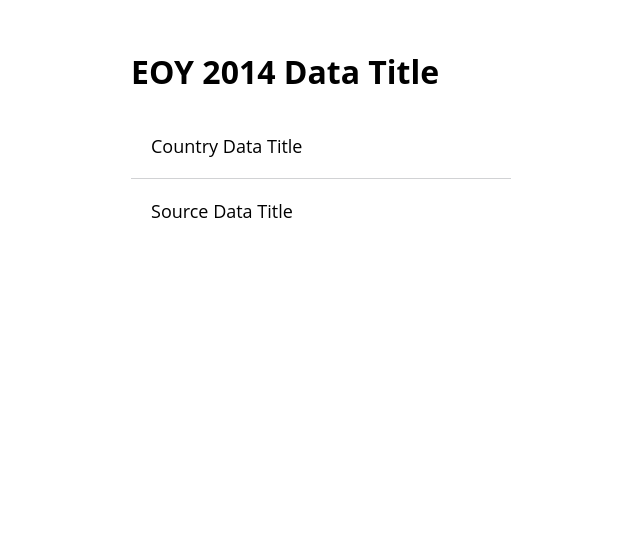
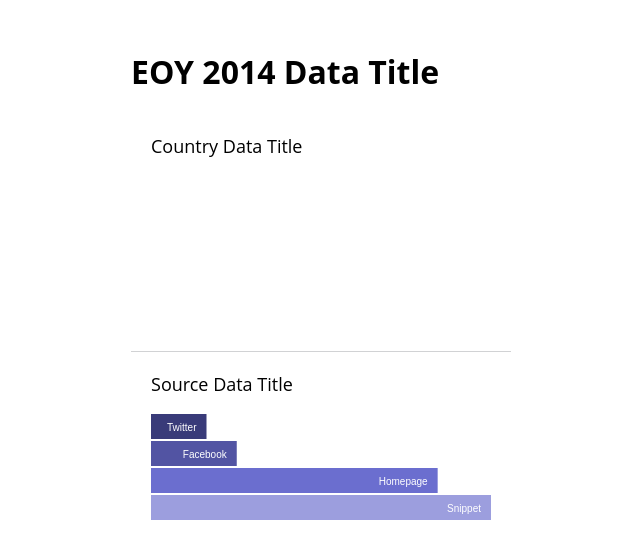
Before and after one commit to mozilla/eoy-charts, a website: page index.html in a window 1280 px wide. Shown: the whole page, without its empty margins (319-959 px from the left). Drawn offline with nearby package versions, Linux system fonts and the light colour scheme.

Commit message:
stubbing out source chart w. fake data

```diff
--- a/bower.json
+++ b/bower.json
@@ -14,5 +14,8 @@
     "bower_components",
     "test",
     "tests"
-  ]
+  ],
+  "dependencies": {
+    "d3": "~3.4.13"
+  }
 }
--- /dev/null
+++ b/charts.js
@@ -0,0 +1,59 @@
+var CHARTS = {
+  init: function () {
+    var dummySourceData = [
+      {
+        source: 'Twitter',
+        count: 66666
+      },
+      {
+        source: 'Facebook',
+        count: 102999
+      },
+      {
+        source: 'Homepage',
+        count: 344322
+      },
+      {
+        source: 'Snippet',
+        count: 408392
+      }
+    ];
+
+    this.renderSourceData(dummySourceData);
+  },
+  renderSourceData: function (data) {
+    var width = 340,
+      barHeight = 27;
+
+    var colorScale = d3.scale.category20b();
+
+    var x = d3.scale.linear()
+      .domain([0, d3.max(data.map(function (item) {return item.count}))])
+      .range([0, width]);
+
+    var chart = d3.select('#chart-graphic-source')
+      .attr('width', width)
+      .attr('height', barHeight * data.length);
+
+    var bar = chart.selectAll('g')
+      .data(data)
+    .enter().append('g')
+      .attr('transform', function(d, i) { return 'translate(0,' + i * barHeight + ')'; });
+
+    bar.append('rect')
+      .attr('width', function(d) { return x(d.count) })
+      .attr('height', barHeight - 2)
+      .attr('fill', function(d, i) { return colorScale(i) });
+
+    bar.append('text')
+      .attr('x', function(d) { return x(d.count) - 10})
+      .attr('y', barHeight / 2)
+      .attr('dy', '.35em')
+      .text(function(d) { return d.source; });
+  },
+  renderCountryData: function (data) {
+
+  }
+};
+
+CHARTS.init();
--- a/index.html
+++ b/index.html
@@ -2,6 +2,7 @@
 <html>
 <head>
   <title>Chart Embeds</title>
+  <meta http-equiv="content-type" content="text/html; charset=UTF8">
   <style type="text/css">
     body {
       font-family: 'Open Sans';
@@ -18,10 +19,17 @@
 
       .chart header {
         font-size: 18px;
+        margin-bottom: 1em;
       }
 
     #chart-country-data {
       border-bottom: 1px solid #D1D2D4;
+    }
+
+    .chart-graphic text {
+      fill: white;
+      font: 10px sans-serif;
+      text-anchor: end;
     }
   </style>
 </head>
@@ -34,14 +42,16 @@
 
     <section id="chart-country-data" class="chart">
       <header>Country Data Title</header>
-
+      <svg class="chart-graphic" id="chart-graphic-country"></svg>
     </section>
 
     <section id="chart-source-data" class="chart">
       <header>Source Data Title</header>
-
+      <svg class="chart-graphic" id="chart-graphic-source"></svg>
     </section>
   </div>
 
+  <script src="bower_components/d3/d3.js"></script>
+  <script src="charts.js"></script>
 </body>
 </html>
```
Also changed, not shown: 1 other file.
